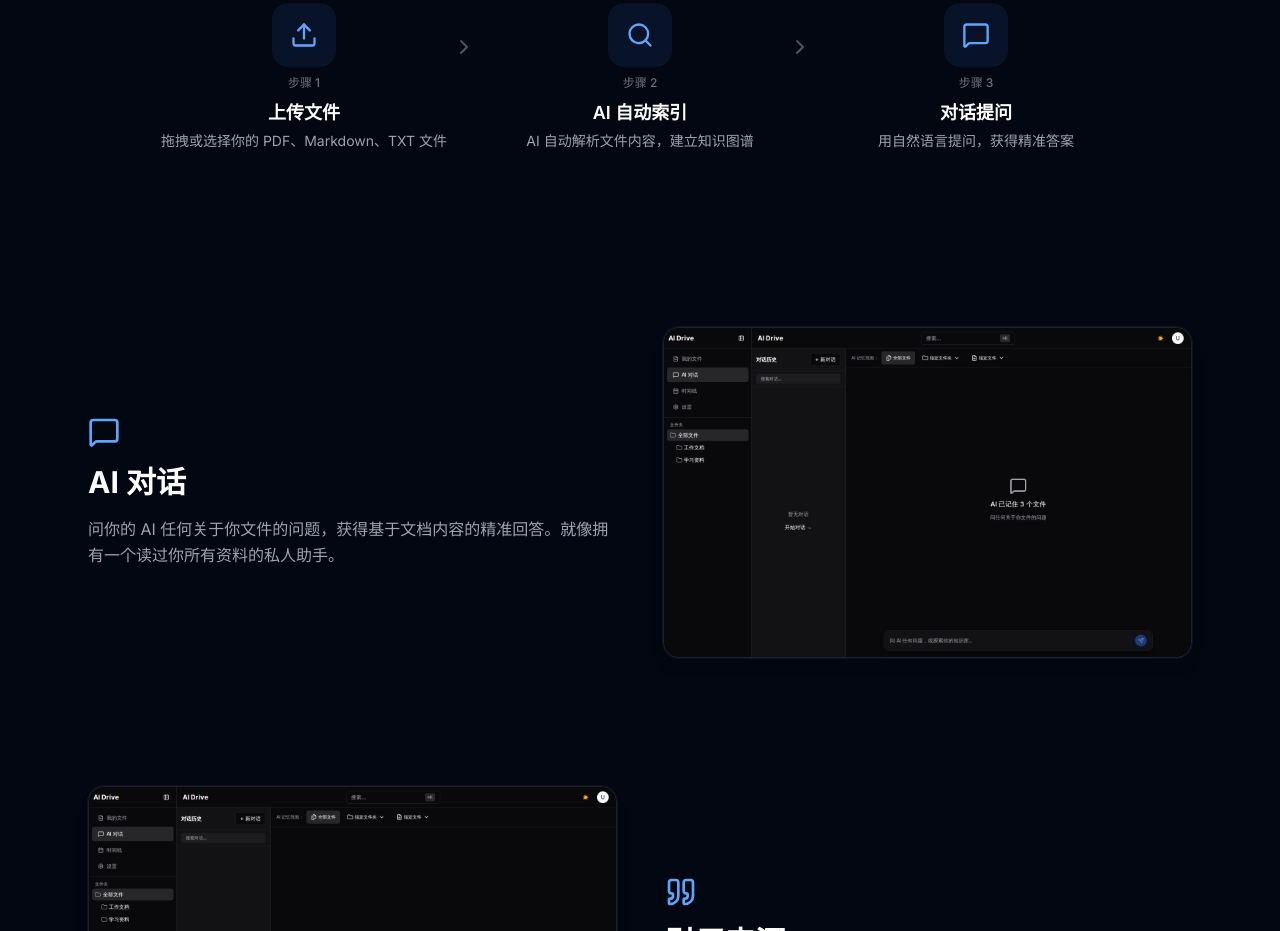
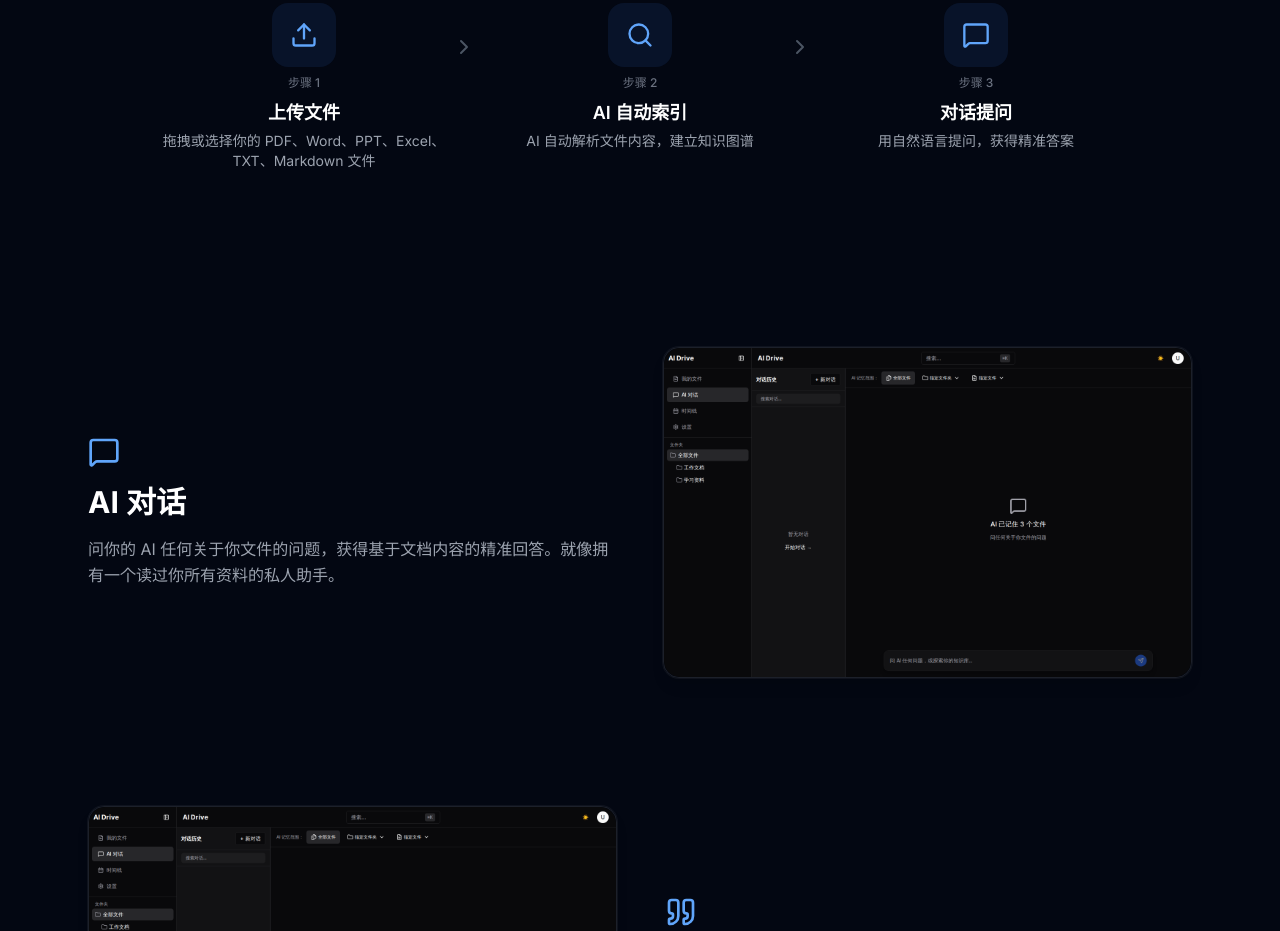
Before and after one commit to DriveMem/drivemem, a Next.js app in the folder apps/web/: page / in a window 1280 px wide. Shown: the part 2360-3291 px from the top of the page. Built offline with nearby package versions, Linux system fonts and the light colour scheme.

Commit message:
fix(web): landing page file format text updated

```diff
--- a/apps/web/src/app/page.tsx
+++ b/apps/web/src/app/page.tsx
@@ -45,7 +45,7 @@ function FadeIn({ children, className = "" }: { children: ReactNode; className?:
 /* ---------- page ---------- */
 
 const STEPS = [
-  { icon: Upload, title: "上传文件", desc: "拖拽或选择你的 PDF、Markdown、TXT 文件" },
+  { icon: Upload, title: "上传文件", desc: "拖拽或选择你的 PDF、Word、PPT、Excel、TXT、Markdown 文件" },
   { icon: Search, title: "AI 自动索引", desc: "AI 自动解析文件内容，建立知识图谱" },
   { icon: MessageSquare, title: "对话提问", desc: "用自然语言提问，获得精准答案" },
 ] as const
```
